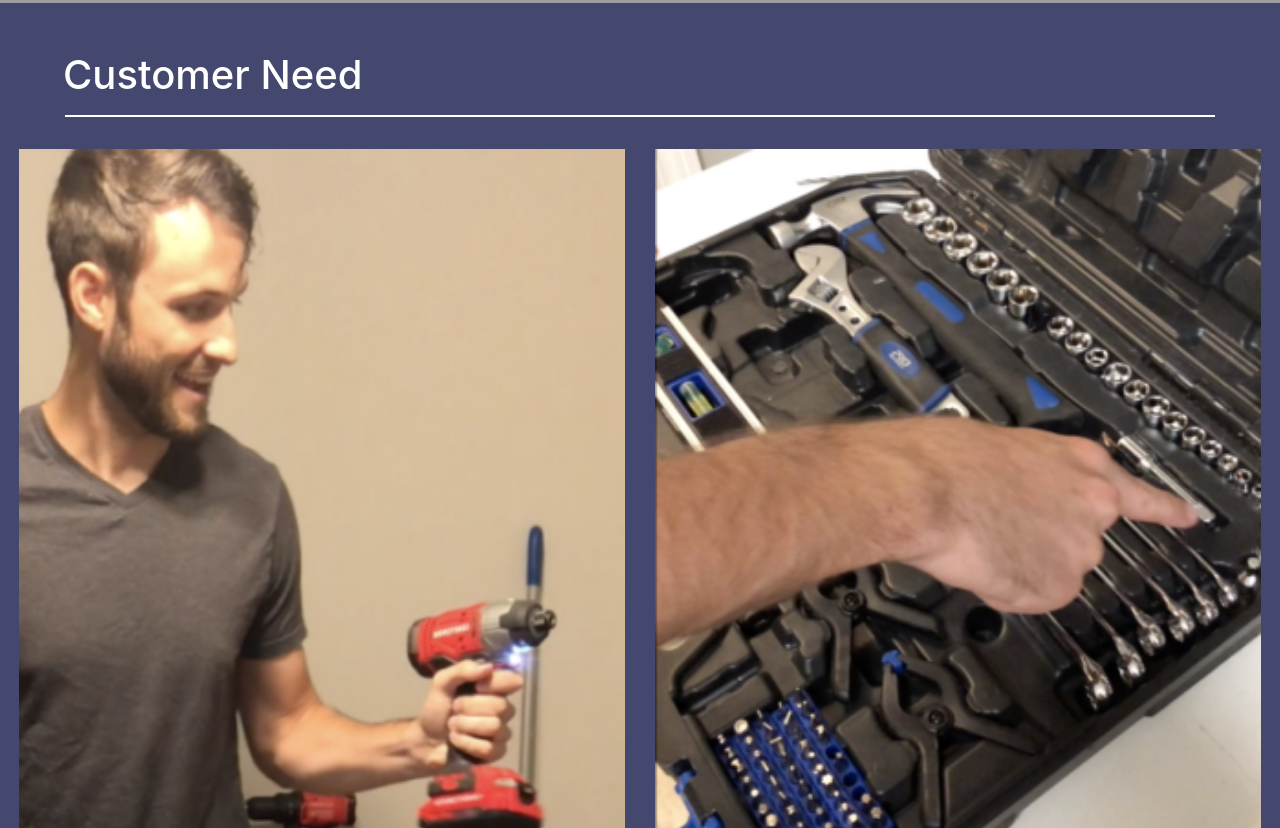
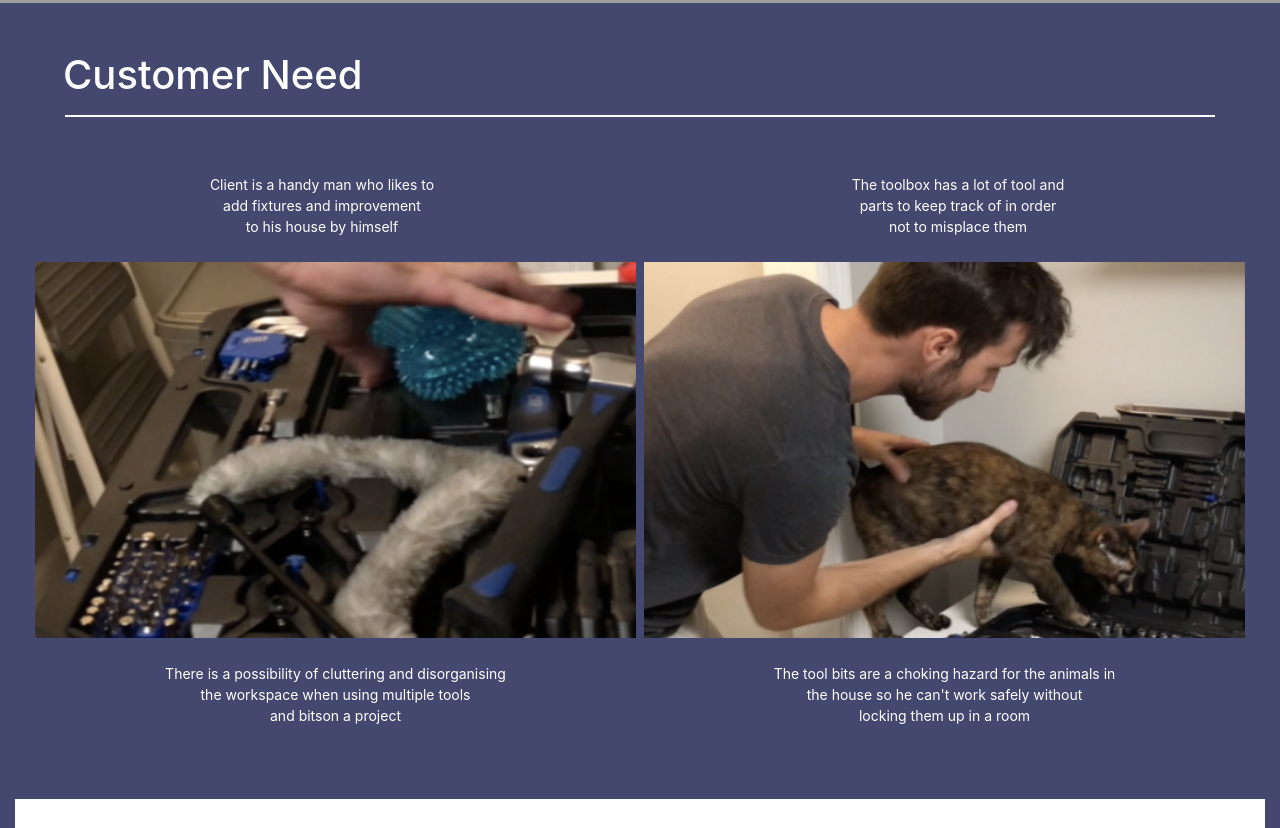
Before and after one commit to slimzyanna-1995/eri-ifedesignportfolio, a plain HTML site: page handymate.html in a window 1280 px wide. Shown: the part 1732-2560 px from the top of the page. Drawn offline with nearby package versions, Linux system fonts and the light colour scheme; grey boxes are pictures that could not be loaded; a web font is replaced by a local one.

Commit message:
update changes

```diff
--- a/handymate.html
+++ b/handymate.html
@@ -95,13 +95,13 @@
         <div class="row px-1 pt-3" style="background-color: #44476e;">
           <!-- <div class="col-sm-12 px-1 d-block gallery"> -->
             <div class=" col-xs-6 col-sm-6">
-              <img src="HM/hm10.png" alt="Cinque Terre">
+              <!-- <img src="HM/hm10.png" alt="Cinque Terre"> -->
               <div class="desc">Client is a handy man who likes to<br> add fixtures and
                 improvement <br> to his house  by himself<br>
               </div>
             </div>
             <div class="col-xs-6 col-sm-6 ">
-              <img src="HM/hm11.png" alt="Cinque Terre">
+              <!-- <img src="HM/hm11.png" alt="Cinque Terre"> -->
               <div class="desc">The toolbox has a lot of tool and <br> parts to keep track of in order<br>
                not to misplace them
               </div>
```
